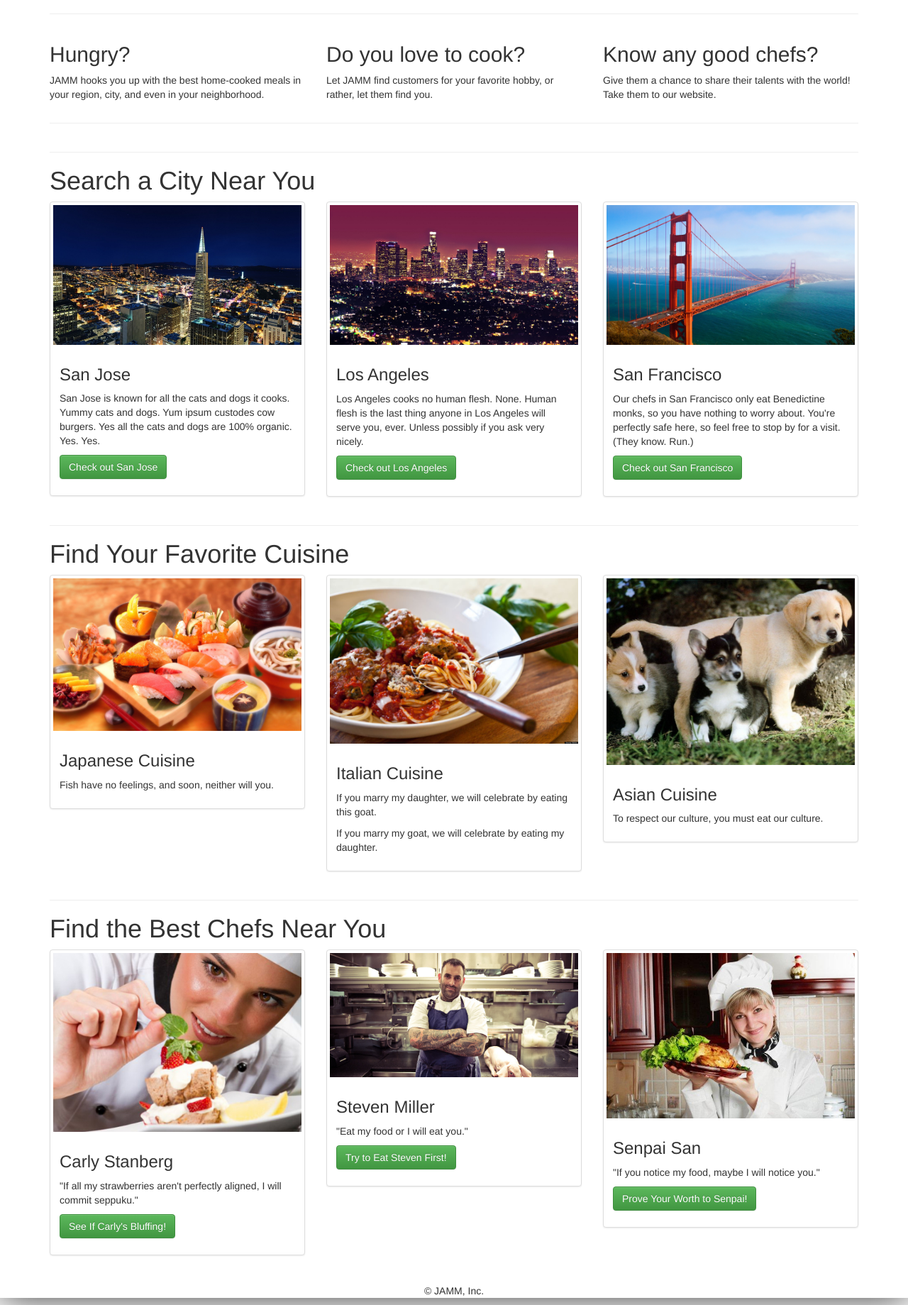
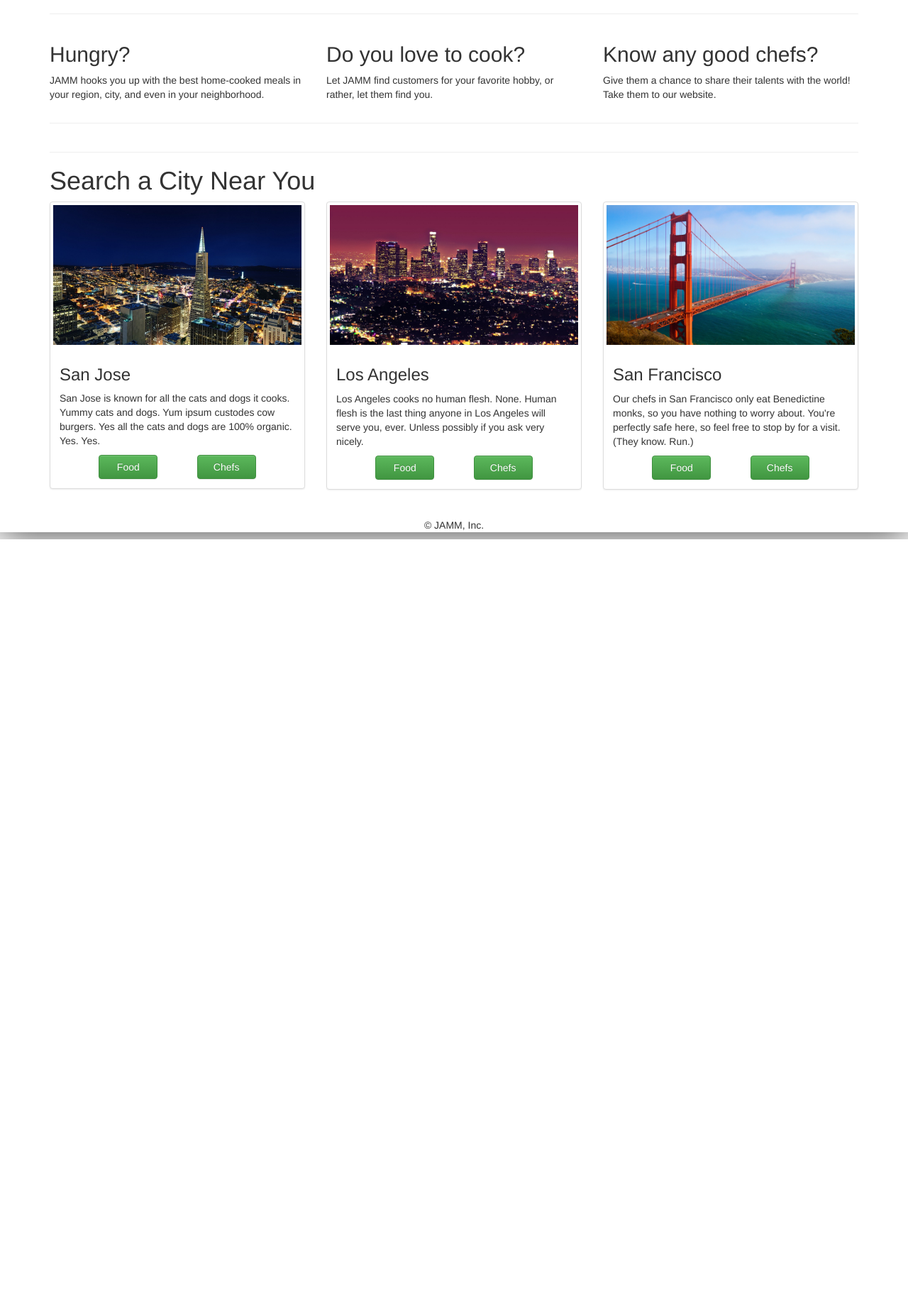
Before and after one commit to amvd/JAMM, a CodeIgniter app: page / in a window 1280 px wide. Shown: the part 797-2636 px from the top of the page at 71% size. After the commit the page ends 1557 px from the top, so only its background shows below. Run offline with CodeIgniter, Linux system fonts and the light colour scheme; some libraries are stand-ins or nearby versions.

```diff
--- a/application/views/index.php
+++ b/application/views/index.php
@@ -70,6 +70,9 @@
 		    /*color: #fff;*/
 		}
 
+/*		.city-btn a {
+			margin: auto;
+		}*/
 	</style>
 </head>
 <body>
@@ -116,12 +119,12 @@
 
 <?php
                 if ($this->session->userdata('user_type') == "user") { ?>
-                    <a href="/users/user_profile/<?= $session_data['id'] ?>">User Account</a>
-                    <a href="/logins/logout">Logout</a>
+                    <a class="btn btn-success" href="/users/user_profile/<?= $session_data['id'] ?>">User Account</a>
+                    <a class="btn btn-success" href="/logins/logout">Logout</a>
 <?php           }
                   elseif ($this->session->userdata('user_type') == "chef") { ?>
-                    <a href="/chefs/chef_profile/<?= $session_data['id'] ?>">Chef Account</a>
-                    <a href="/logins/logout">Logout</a>
+                    <a class="btn btn-success" href="/chefs/chef_profile/<?= $session_data['id'] ?>">Chef Account</a>
+                    <a class="btn btn-success" href="/logins/logout">Logout</a>
 <?php
                 } else {
 ?>
@@ -180,7 +183,7 @@
 			<h2>Know any good chefs?</h2>
 			<p>Give them a chance to share their talents with the world! Take them to our website.</p>
 		</div>
-		<div class="clearfix"></div>
+
 	</div>
 	<hr class="section-heading-spacer">
 </div>
@@ -196,11 +199,12 @@
 				<div class="caption">
 					<h3>San Jose</h3>
 					<p>San Jose is known for all the cats and dogs it cooks. Yummy cats and dogs. Yum ipsum custodes cow burgers. Yes all the cats and dogs are 100% organic. Yes. Yes.</p>
-						<form action="/foods/all_food_by_city" method='post'>
-						 	<input type='hidden' name='city' value="San Jose">
-							<p><input type='submit' class="btn btn-success" value="Check out San Jose"></p>
-						</form>
-		</div>
+						<div class="city-btn">
+							<a href="/foods/all_food_by_city/San%20Jose" class="btn btn-success col-md-3 col-md-offset-2">Food</a>
+							<a href="#" class="btn btn-success col-md-3 col-md-offset-2">Chefs</a>
+						</div>
+						<div class="clearfix"></div>
+				</div>
 			</div>
 		</div>
 
@@ -210,10 +214,11 @@
 				<div class="caption">
 					<h3>Los Angeles</h3>
 					<p>Los Angeles cooks no human flesh. None. Human flesh is the last thing anyone in Los Angeles will serve you, ever. Unless possibly if you ask very nicely.</p>
-						<form action="/foods/all_food_by_city" method='post'>
-						  <input type='hidden' name='city' value="Los Angeles">
-							<p><input type='submit' class="btn btn-success" value="Check out Los Angeles"></p>
-						</form>
+						<div class="city-btn">
+							<a href="/foods/all_food_by_city/Los%20Angeles" class="btn btn-success col-md-3 col-md-offset-2">Food</a>
+							<a href="/foods/all_food_by_city/Los%20Angeles" class="btn btn-success col-md-3 col-md-offset-2">Chefs</a>
+						</div>
+						<div class="clearfix"></div>
 				</div>
 			</div>
 		</div>
@@ -224,10 +229,11 @@
 				<div class="caption">
 					<h3>San Francisco</h3>
 					<p>Our chefs in San Francisco only eat Benedictine monks, so you have nothing to worry about. You're perfectly safe here, so feel free to stop by for a visit. (They know. Run.)</p>
-						<form action="/foods/all_food_by_city" method='post'>
-					 	  <input type='hidden' name='city' value="San Francisco">
-					    <p><input type='submit' class="btn btn-success" value="Check out San Francisco"></p>
-						</form>
+						<div class="city-btn">
+							<a href="/foods/all_food_by_city/San%20Francisco" class="btn btn-success col-md-3 col-md-offset-2">Food</a>
+							<a href="/foods/all_food_by_city/San%20Francisco" class="btn btn-success col-md-3 col-md-offset-2">Chefs</a>
+						</div>
+						<div class="clearfix"></div>
 				</div>
 			</div>
 		</div>
@@ -236,77 +242,7 @@
 	</div>
 </div>
 
-<div class="container">
-	<hr class="section-heading-spacer">
-	<h1>Find Your Favorite Cuisine</h1>
-	<div class="row">
-		<div class="col-md-4">
-			<div class="thumbnail">
-				<img src="assets/images/japanese.jpg" alt="Japanese Cuisine">
-				<div class="caption">
-					<h3>Japanese Cuisine</h3>
-					<p>Fish have no feelings, and soon, neither will you.</p>
-				</div>
-			</div>
-		</div>
-		<div class="col-md-4">
-			<div class="thumbnail">
-				<img src="assets/images/italian.jpg" alt="Italian Cuisine">
-				<div class="caption">
-					<h3>Italian Cuisine</h3>
-					<p>If you marry my daughter, we will celebrate by eating this goat.</p>
-					<p>If you marry my goat, we will celebrate by eating my daughter.</p>
-				</div>
-			</div>
-		</div>
-		<div class="col-md-4">
-			<div class="thumbnail">
-				<img src="assets/images/asian.jpg" alt="Asian Cuisine">
-				<div class="caption">
-					<h3>Asian Cuisine</h3>
-					<p>To respect our culture, you must eat our culture.</p>
-				</div>
-			</div>
-		</div>
-	</div>
-</div>
 
-<div class="container">
-	<hr class="section-heading-spacer">
-	<h1>Find the Best Chefs Near You</h1>
-	<div class="row">
-		<div class="col-md-4">
-			<div class="thumbnail">
-				<img src="assets/images/carly.jpg" alt="Chef Carly">
-				<div class="caption">
-					<h3>Carly Stanberg</h3>
-					<p>"If all my strawberries aren't perfectly aligned, I will commit seppuku."</p>
-					<p><a href="#" class="btn btn-success">See If Carly's Bluffing!</a></p>
-				</div>
-			</div>
-		</div>
-		<div class="col-md-4">
-			<div class="thumbnail">
-				<img src="assets/images/steven.jpg" alt="Chef Steven">
-				<div class="caption">
-					<h3>Steven Miller</h3>
-					<p>"Eat my food or I will eat you."</p>
-					<p><a href="#" class="btn btn-success">Try to Eat Steven First!</a></p>
-				</div>
-			</div>
-		</div>
-		<div class="col-md-4">
-			<div class="thumbnail">
-				<img src="assets/images/senpai.jpg" alt="Chef Senpai">
-				<div class="caption">
-					<h3>Senpai San</h3>
-					<p>"If you notice my food, maybe I will notice you."</p>
-					<p><a href="#" class="btn btn-success">Prove Your Worth to Senpai!</a></p>
-				</div>
-			</div>
-		</div>
-	</div>
-</div>
 <br>
 <p class="text-center">&copy; JAMM, Inc.</p>
 </section>
```
Also changed, not shown: application/models/food.php (+11 -0 lines).
